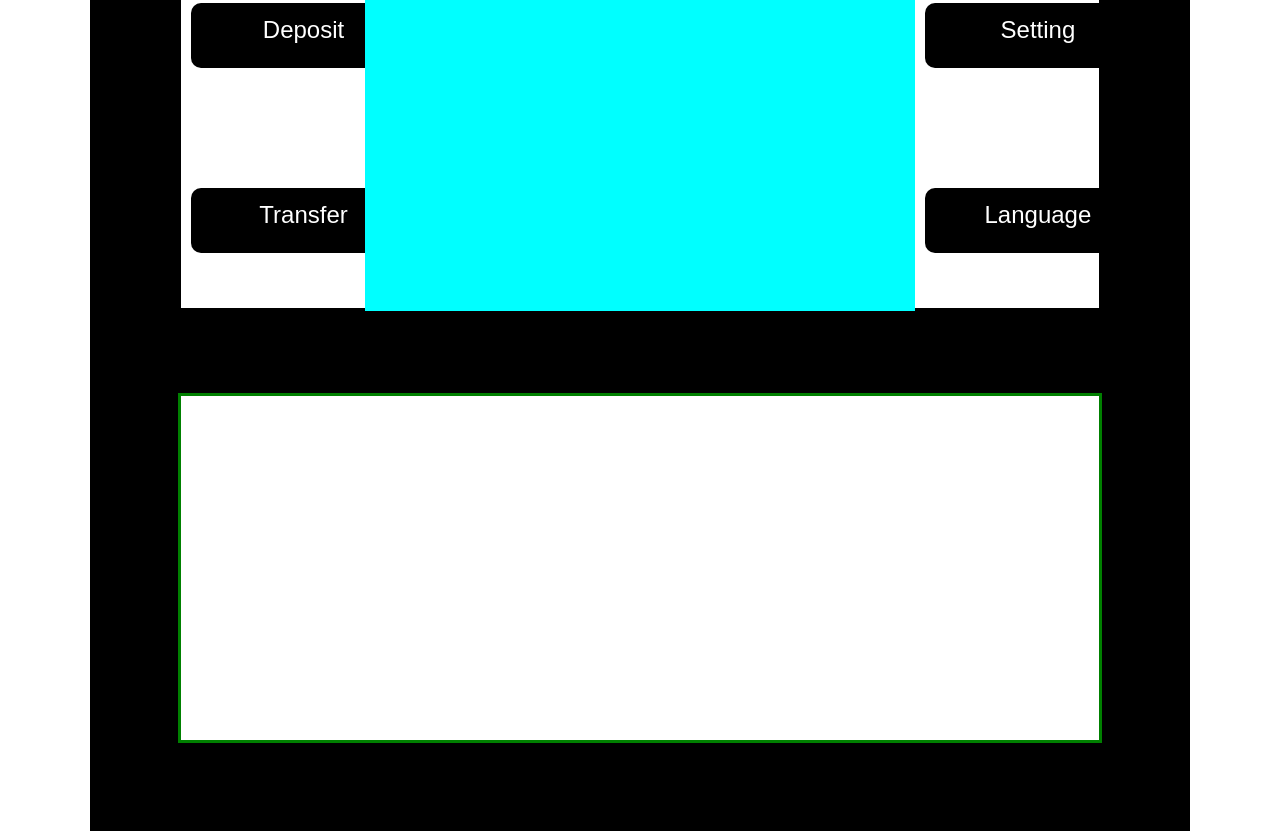
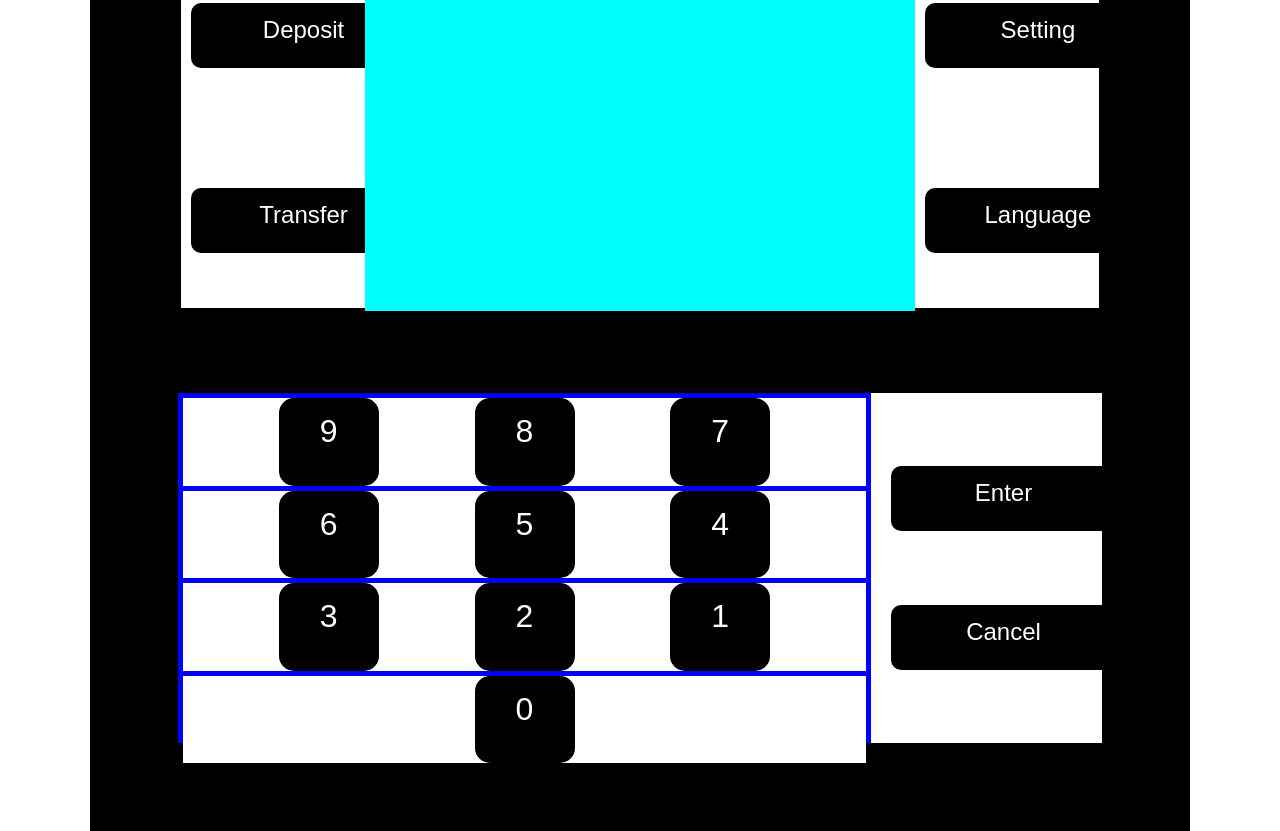
Before and after one commit to NgalemoPatrick/ATM-Mock, a plain HTML site: page index.html in a window 1280 px wide. Shown: the part 457-1288 px from the top of the page. Drawn offline with Linux system fonts and the light colour scheme.

Commit message:
add the keyboard and the enter and cancel btn

```diff
--- a/index.html
+++ b/index.html
@@ -43,7 +43,43 @@
             </div>
         </div>
         <!--keyboard container-->
-        <div class="keyboard-container"></div>
+        <div class="keyboard-container">
+        <!-- keyboard -->
+        <div class="keyboard">
+            <!-- first  line number -->
+            <div class="line1">
+                <!-- number 7 to 9 -->
+                <div class="number9">9</div>
+                <div class="number8">8</div>
+                <div class="number7">7</div>
+            </div>
+
+            <!-- second line number -->
+            <div class="line2">
+                <!-- number 4 to 6 -->
+                <div class="number6">6</div>
+                <div class="number5">5</div>
+                <div class="number4">4</div>
+            </div>
+            <!-- third line number -->
+            <div class="line3">
+                <!-- number 7 to 9 -->
+                <div class="number3">3</div>
+                <div class="number2">2</div>
+                <div class="number1">1</div>
+            </div>
+            <!-- fourth line number -->
+            <div class="line4">
+                <div class="number0">0</div>
+            </div>
+        </div>
+        <!-- enter cancel option -->
+        <div class="option">
+            <!-- enter  -->
+            <div class="enter"> Enter</div>
+            <!-- cancel -->
+            <div class="cancel">Cancel</div>
+        </div>
     </div>
 </body>
 </html>
--- a/style.css
+++ b/style.css
@@ -29,7 +29,9 @@ html, body {
     background-color: #fff;
 }
 .keyboard-container {
-    border: solid green;
+    display: flex;
+
+    /* border: solid green; */
     margin: 85px;
     /* width: 100%; */
     height: 350px;
@@ -163,3 +165,95 @@ html, body {
 .language:hover {
     background-color: rgb(72, 133, 72);
 }
+.keyboard {
+    /* border: solid black; */
+    background-color: blue;
+    width: 75%;
+}
+
+.option {
+    display: flex;
+    flex-direction: column;
+    justify-content: space-evenly;
+    /* border: solid yellow; */
+    /* background-color: yellow; */
+    width: 25%;
+}
+.enter {
+    /* border: solid black; */
+    width: 225px;
+    height: 65px;
+    background-color: black;
+    color: white;
+    text-align: center;
+    font-size: 1.5rem;
+    padding-top: 13px;
+    border-radius: 10px;
+    margin-left: 20px;
+}
+
+.enter:hover {
+    background-color: rgb(72, 133, 72);
+}
+
+.cancel {
+    /* border: solid black; */
+    width: 225px;
+    height: 65px;
+    background-color: black;
+    color: white;
+    text-align: center;
+    font-size: 1.5rem;
+    padding-top: 13px;
+    border-radius: 10px;
+    margin-left: 20px;
+}
+.cancel:hover {
+    background-color: rgb(72, 133, 72);
+}
+.line1 {
+    display: flex;
+    /* border: solid black; */
+    justify-content: space-evenly;
+    background-color: white;
+    height: 25%;
+    margin: 5px;
+}
+.line2 {
+    display: flex;
+    justify-content: space-evenly;
+    /* border: solid black; */
+    background-color: white;
+    height: 25%;
+    margin: 5px;
+}
+
+.line3 {
+    display: flex;
+    justify-content: space-evenly;
+    /* border: solid black; */
+    background-color: white;
+    height: 25%;
+    margin: 5px;
+}
+
+.line4 {
+    display: flex;
+    justify-content: space-evenly;
+    /* border: solid black; */
+    background-color: white;
+    height: 25%;
+    margin: 5px;
+}
+
+.number9, .number8, .number7,.number6,
+.number5,.number4,.number3,.number2,.number1,.number0 {
+    /* border: solid black; */
+    width: 100px;
+    background-color: black;
+    color: white;
+    font-size: 2rem;
+    text-align: center;
+    padding-top: 15px;
+    border-radius: 15px;
+}
```
